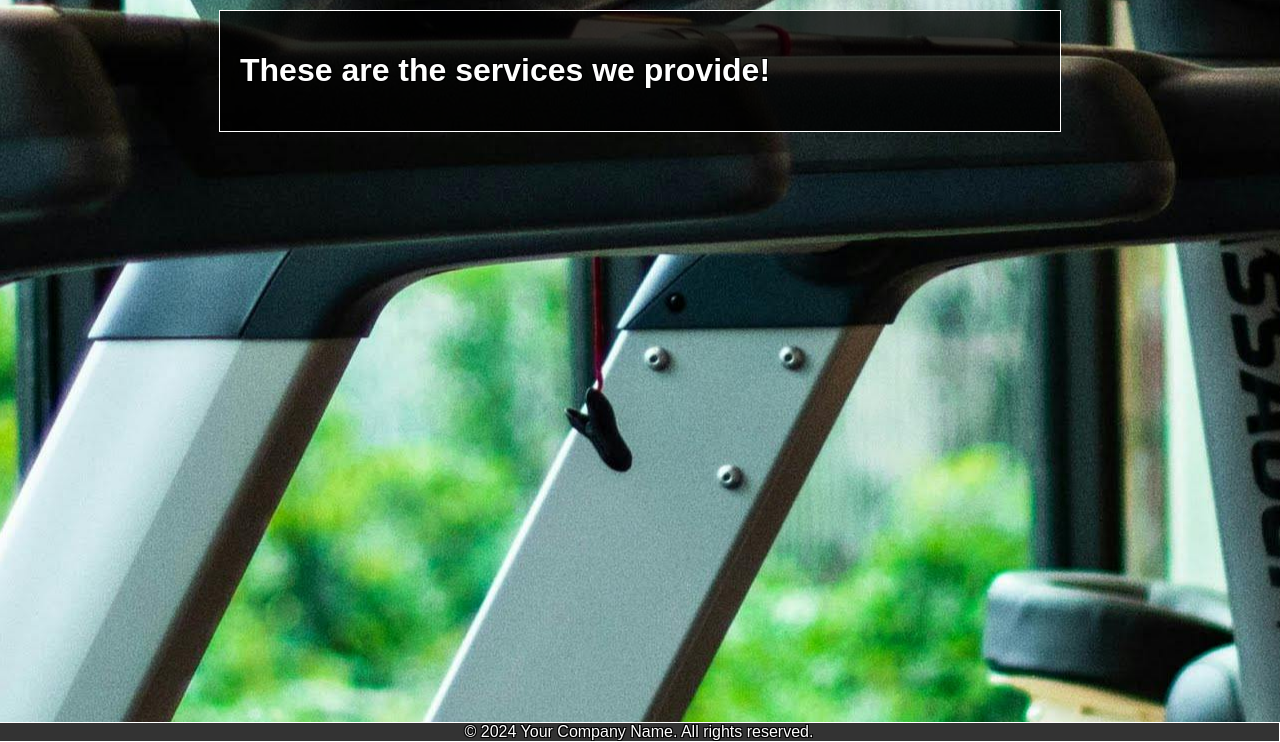
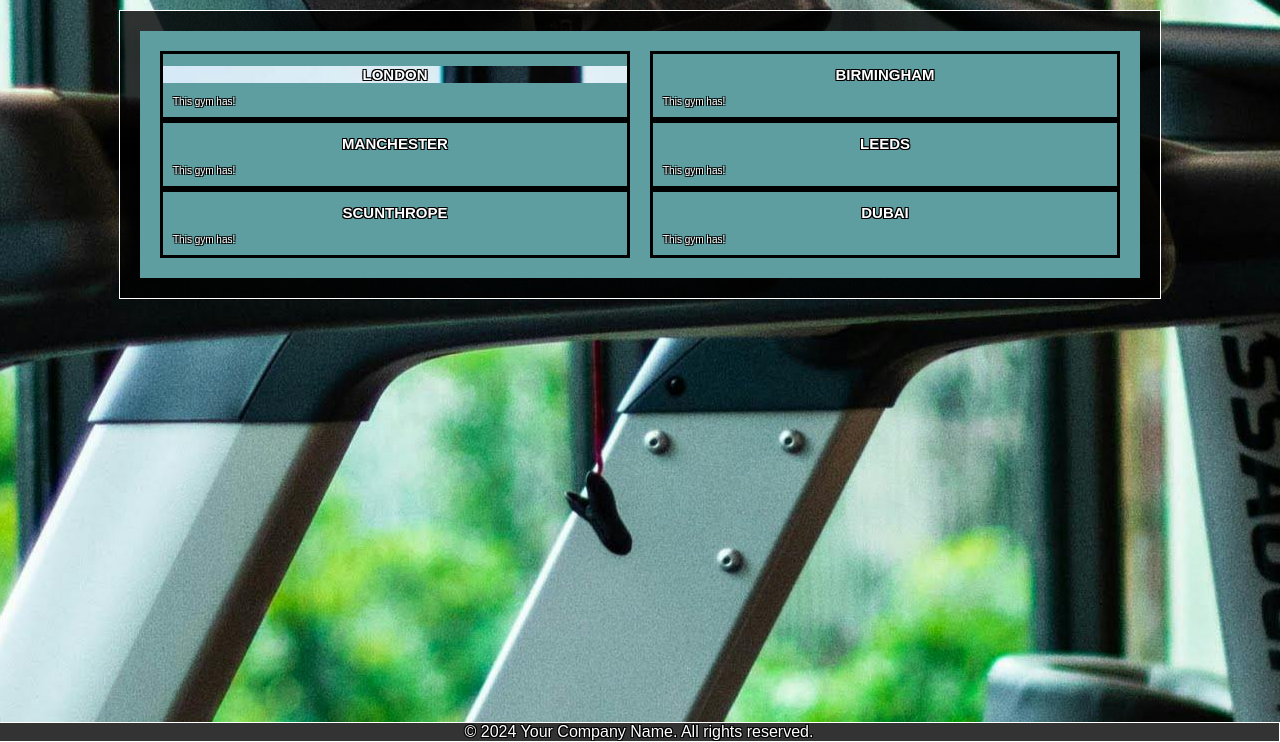
Before and after one commit to Gooz95/Python-2024, a Flask app: page /services/ in a window 1280 px wide. Shown: the part 58-800 px from the top of the page. Run offline with Flask 3, Linux system fonts and the light colour scheme.

Commit message:
Changes to the sevices page involving a grid for information

```diff
--- a/static/classes.css
+++ b/static/classes.css
@@ -87,3 +87,6 @@ td {
     background-color: #2a2a2a; /* Add a light background color */
     color: #000000; /* Change font color to white */
 }
+.admin-section ul {
+    color: #fff;
+}
--- a/static/services.css
+++ b/static/services.css
@@ -7,10 +7,61 @@ body {
 }
 
 .container {
-    max-width: 800px;
+    max-width: 1000px;
     margin: 10px auto;
     padding: 20px;
     color: #fff; /* Set text color to white */
     background-color: rgba(0, 0, 0, 0.800);
     border: 1px solid #ffffff; /* Add a border for visual separation */
 }
+
+
+@media (prefers-color-scheme: light) {
+    h2, p {
+        text-shadow: 1px  1px 0 rgb(0, 0, 0),
+                    -1px -1px 0 rgb(0, 0, 0),
+                     1px -1px 0 rgb(0, 0, 0),
+                    -1px  1px 0 rgb(0, 0, 0);
+        color: rgb(255, 255, 255);
+    }
+}
+
+@media (prefers-color-scheme: dark) {
+    h2, p {
+        text-shadow: 1px  1px 0 rgb(0, 0, 0),
+                    -1px -1px 0 rgb(0, 0, 0),
+                     1px -1px 0 rgb(0, 0, 0),
+                    -1px  1px 0 rgb(0, 0, 0);
+        color: rgb(255, 255, 255);
+    }
+}
+
+
+
+
+.grid-container {
+    columns: 2;
+    background-color: cadetblue;
+    font-size: 20px;
+    text-align: center;
+    padding: 20px;
+}
+
+.panel {
+    border: 3px solid #000;
+}
+
+.grid-container p {
+    text-align: left;
+    font-size: 10px;
+    margin: 10px;
+}
+
+.grid-container h2 {
+    font-size: 15px;
+}
+
+
+.london {
+    background-image: url('images/gym-bg.jpg');
+}
--- a/templates/services.html
+++ b/templates/services.html
@@ -23,7 +23,53 @@
     </nav>
 
     <div class="container">
-        <h1>These are the services we provide!</h1>
+        <div class="grid-container">
+            <div>
+                <div class="panel">
+                    <div class="london">
+                        <h2>LONDON</h2>
+                    </div>
+                    <p>This gym has!</p>
+                </div>
+
+                <div class="panel">
+                    <div class="manchester">
+                        <h2>MANCHESTER</h2>
+                    </div>
+                    <p>This gym has!</p>
+                </div>
+
+                <div class="panel">
+                    <div class="scunthorpe">
+                        <h2>SCUNTHROPE</h2>
+                    </div>
+                    <p>This gym has!</p>
+                </div>
+            </div>
+
+            <div>
+                <div class="panel">
+                    <div class="birmingham">
+                        <h2>BIRMINGHAM</h2>
+                    </div>
+                    <p>This gym has!</p>
+                </div>
+
+                <div class="panel">
+                    <div class="leeds">
+                        <h2>LEEDS</h2>
+                    </div>
+                    <p>This gym has!</p>
+                </div>
+
+                <div class="panel">
+                    <div class="dubai">
+                        <h2>DUBAI</h2>
+                    </div>
+                    <p>This gym has!</p>
+                </div>
+            </div>
+        </div>
     </div>
     <!-- maybe delete this page not sure yet  -->
 
```
Also changed, not shown: siwel_files/siwel.py (+11 -8 lines).
